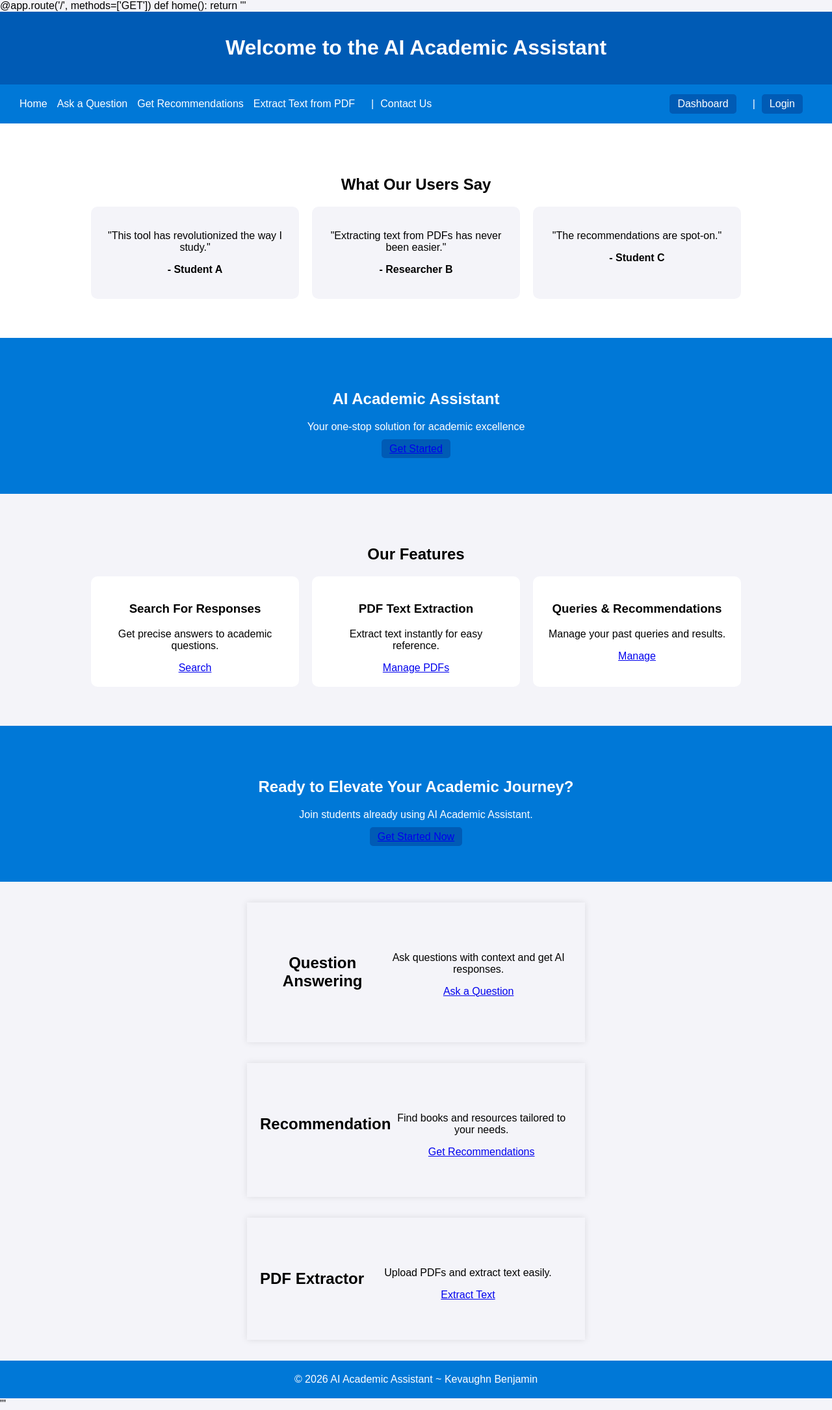
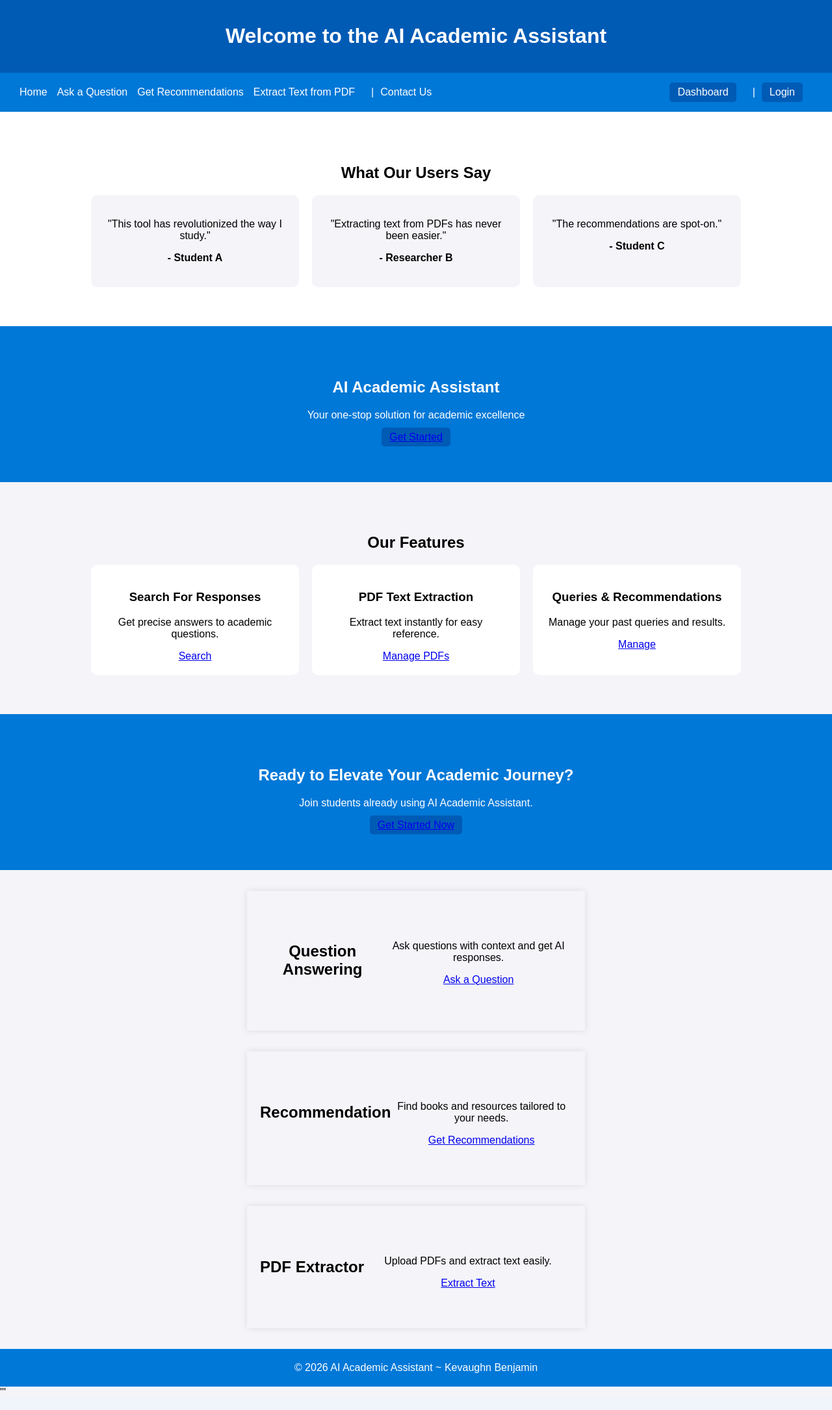
Before and after one commit to Kevaughn-B/AI-Assistant-Git, a Flask app: page / in a window 1280 px wide. Shown: the whole page at 65% size. After the commit the page ends 2140 px from the top, so only its background shows below. Run offline with Flask 3, Linux system fonts and the light colour scheme.

Commit message:
Final - 3

```diff
--- a/templates/home.html
+++ b/templates/home.html
@@ -1,7 +1,3 @@
-@app.route('/', methods=['GET'])
-def home():
-    return '''
-    <!DOCTYPE html>
 <html lang="en">
 <head>
     <meta charset="UTF-8">
```
Also changed, not shown: 1 other file.
